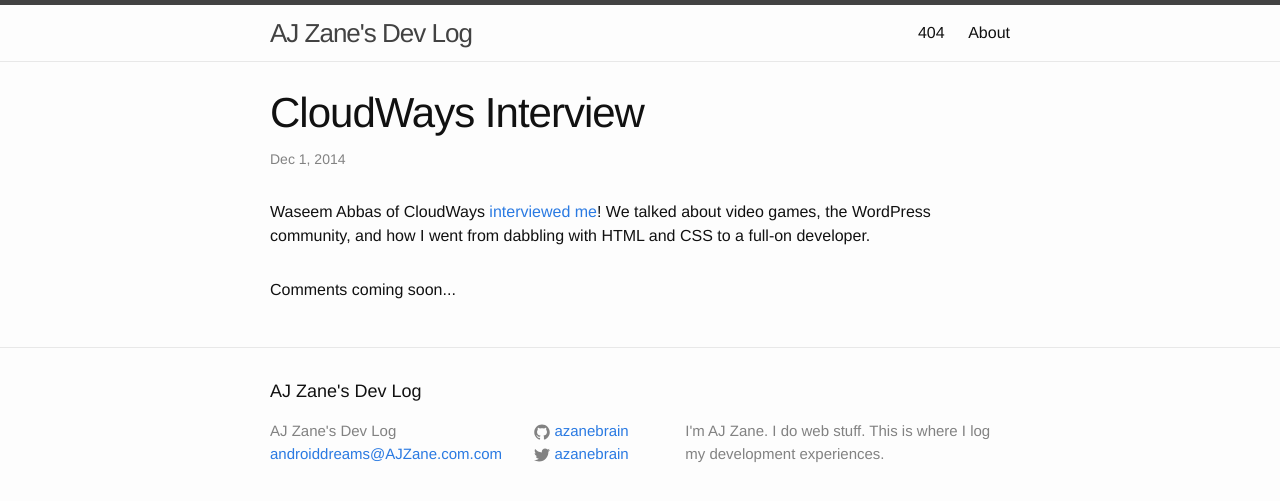
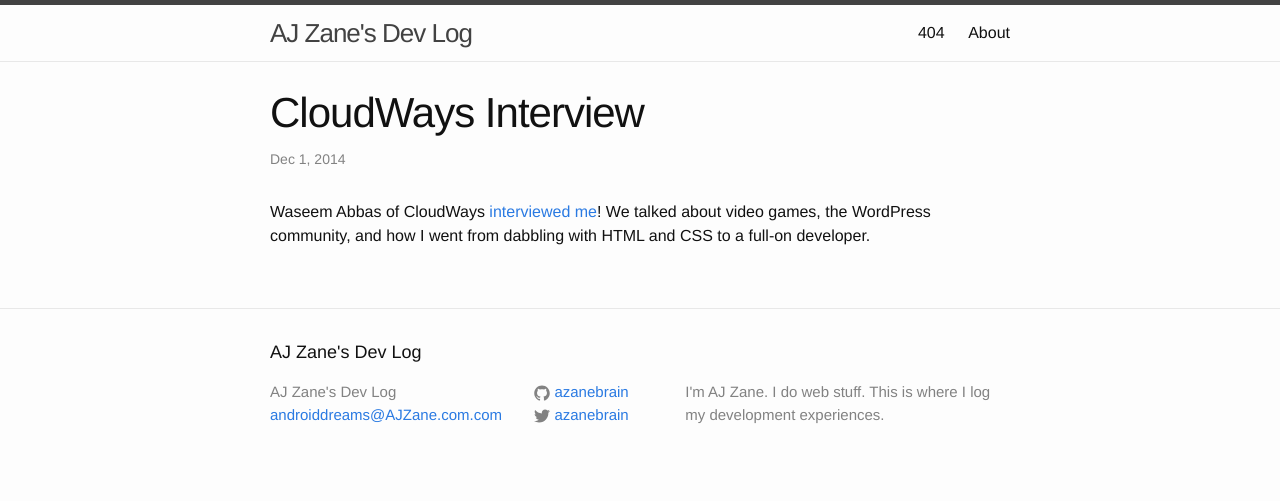
Before and after one commit to azanebrain/azanebrain.github.io, a Jekyll site: the page built from _posts/2014-12-1-cloudways-interview.markdown, in a window 1280 px wide. Shown: the top 501 px of the page. Built offline with Jekyll 4.4.1, drawn with Linux system fonts in a browser that asks for light colours.

Commit message:
remove 'comments coming soon' note

```diff
--- a/_layouts/post.html
+++ b/_layouts/post.html
@@ -13,5 +13,3 @@
   </div>
 
 </article>
-
-<div><p>Comments coming soon...</p></div>
```
